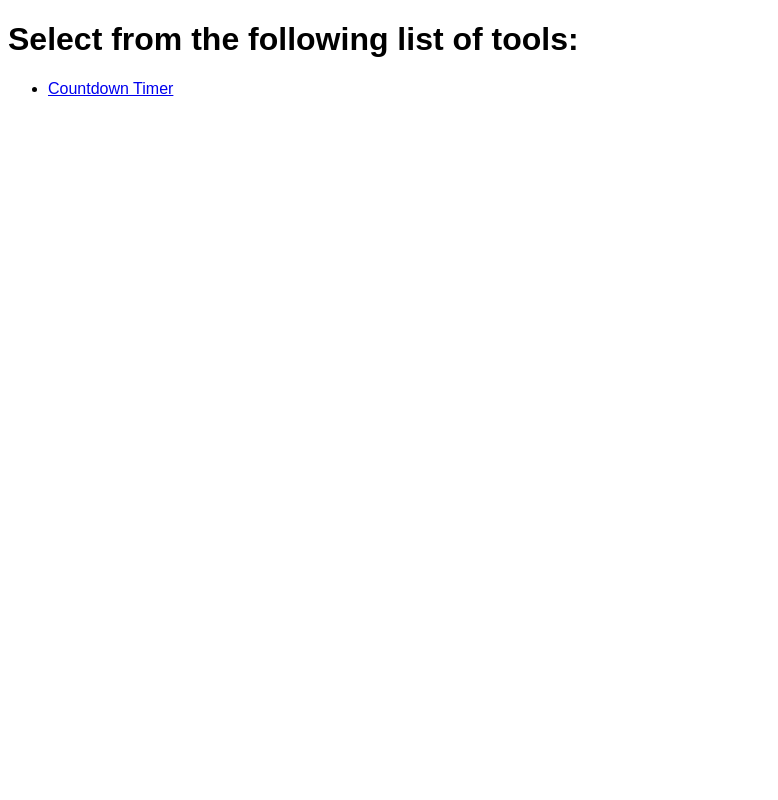
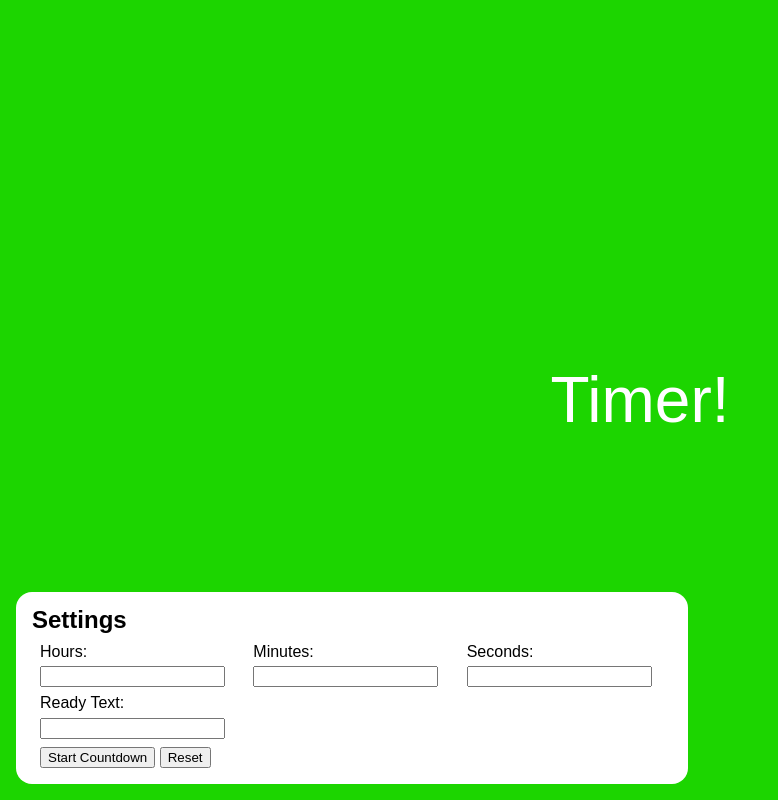
Before and after one commit to nsnyder/obs-tools, a website: page views/countdown.html in a window 1280 px wide. Shown: the whole page, without its empty margins (0-778 px from the left). Drawn offline with nearby package versions, Linux system fonts and the light colour scheme.

Commit message:
Continue setting up controls

```diff
--- a/public/css/base.css
+++ b/public/css/base.css
@@ -2,8 +2,44 @@
 :root {
   --base-spacing: 1rem;
   --base-font-size: 16px;
+  --bg-page: #fff;
   --font-family: 'Arial', 'Helvetica', sans-serif;
+  --font-color: #000;
+
+  --size-xs: 10rem;
+  --size-sm: 20rem;
+  --size-md: 40rem;
+  --size-lg: 80rem;
 }
+
+html {
+  background-color: var(--bg-page);
+  color: var(--font-color);
+  font-family: var(--font-family);
+  font-size: var(--base-font-size);
+
+  height: 100%;
+}
+
+body {
+  height: 100%;
+  width: 100%;
+}
+
+/* Headings */
+h1, h2, h3, h4, h5 {
+  font-weight: bold;
+  margin-bottom: .5em;
+}
+
+h1 {
+  font-size: calc(2 * var(--base-font-size));
+}
+h2 {
+  font-size: calc(1.5 * var(--base-font-size));
+}
+
+/* Utilities. */
 
 /* Text only available to screen readers. */
 .sr-only {
@@ -18,7 +54,14 @@
   border-width: 0;
 }
 
-html {
-  font-family: var(--font-family);
-  font-size: var(--base-font-size);
+.hide {
+  display: none;
 }
+
+/* Base element styles. */
+label * {
+  display: block;
+}
+label input {
+  margin-top: 0.5em;
+}
--- a/public/css/countdown.css
+++ b/public/css/countdown.css
@@ -1,4 +1,49 @@
 /* Setup unique variables to this page. */
 :root {
-  /* No unique variables yet. */
+  --bg-page: #1cd500;
+  --font-color: #fff;
 }
+
+main {
+  height: 100%;
+}
+
+#the-timer {
+  font-size: calc(4 * var(--base-font-size));
+  height: 100%;
+
+  display: flex;
+  align-items: center;
+  justify-content: center;
+}
+
+/* Design the page controls. */
+#the-controls {
+  position: fixed;
+  bottom: var(--base-spacing);
+  left: var(--base-spacing);
+  border-radius: var(--base-spacing);
+  padding: var(--base-spacing);
+
+  background-color: #fff;
+  color: #000;
+  min-width: var(--size-md);
+}
+
+#the-controls form>*:not(:first-child) {
+  padding-top: calc(0.5 * var(--base-spacing));
+}
+
+#the-controls .even {
+  display: flex;
+}
+
+/* Give the elements even width and some padding. */
+#the-controls .even label {
+  flex: 1;
+  padding: 0 calc(0.5 * var(--base-spacing));
+}
+
+#the-controls .uneven {
+  padding: 0 calc(0.5 * var(--base-spacing));
+}
--- /dev/null
+++ b/public/js/countdown.js
@@ -0,0 +1,3 @@
+document.addEventListener("DOMContentLoaded",function(){
+  console.log('DOM Ready!');
+});
--- a/views/countdown.html
+++ b/views/countdown.html
@@ -5,19 +5,51 @@
     <meta name="viewport" content="width=device-width, initial-scale=1.0">
     <meta http-equiv="X-UA-Compatible" content="ie=edge">
     <title>Countdown Timer</title>
+    <link href="https://cdn.jsdelivr.net/npm/reset-css@5.0.1/reset.min.css" rel="stylesheet">
     <link rel="stylesheet" href="/css/base.css" />
     <link rel="stylesheet" href="/css/countdown.css" />
   </head>
   <body>
     <main>
-        <h1>Select from the following list of tools:</h1>
-        <ul aria-label="OBS Tools">
-          <li>
-            <a href="/countdown">Countdown Timer</a>
-          </li>
-        </ul>
+        <h1 class="sr-only">Stream Countdown</h1>
+        <p id="the-timer">
+          <span>Timer!</span>
+        </p>
     </main>
 
-	  <!-- <script src="index.js"></script> -->
+    <aside id="the-controls">
+      <h2>Settings</h2>
+
+      <form>
+        <div class="even">
+          <label>
+            Hours:
+            <input class="hours" type="number" />
+          </label>
+          <label>
+            Minutes:
+            <input class="minutes" type="number" />
+          </label>
+          <label>
+            Seconds:
+            <input class="seconds" type="number" />
+          </label>
+        </div>
+
+        <div class="uneven">
+          <label>
+            Ready Text:
+            <input class="ready-text" type="text" />
+          </label>
+        </div>
+
+        <div class="uneven">
+          <button type="submit">Start Countdown</button>
+          <button type="submit">Reset</button>
+        </div>
+      </form>
+    </aside>
+
+	  <script src="/js/countdown.js"></script>
   </body>
 </html>
```
Also changed, not shown: views/index.html (+2 -1 lines).
